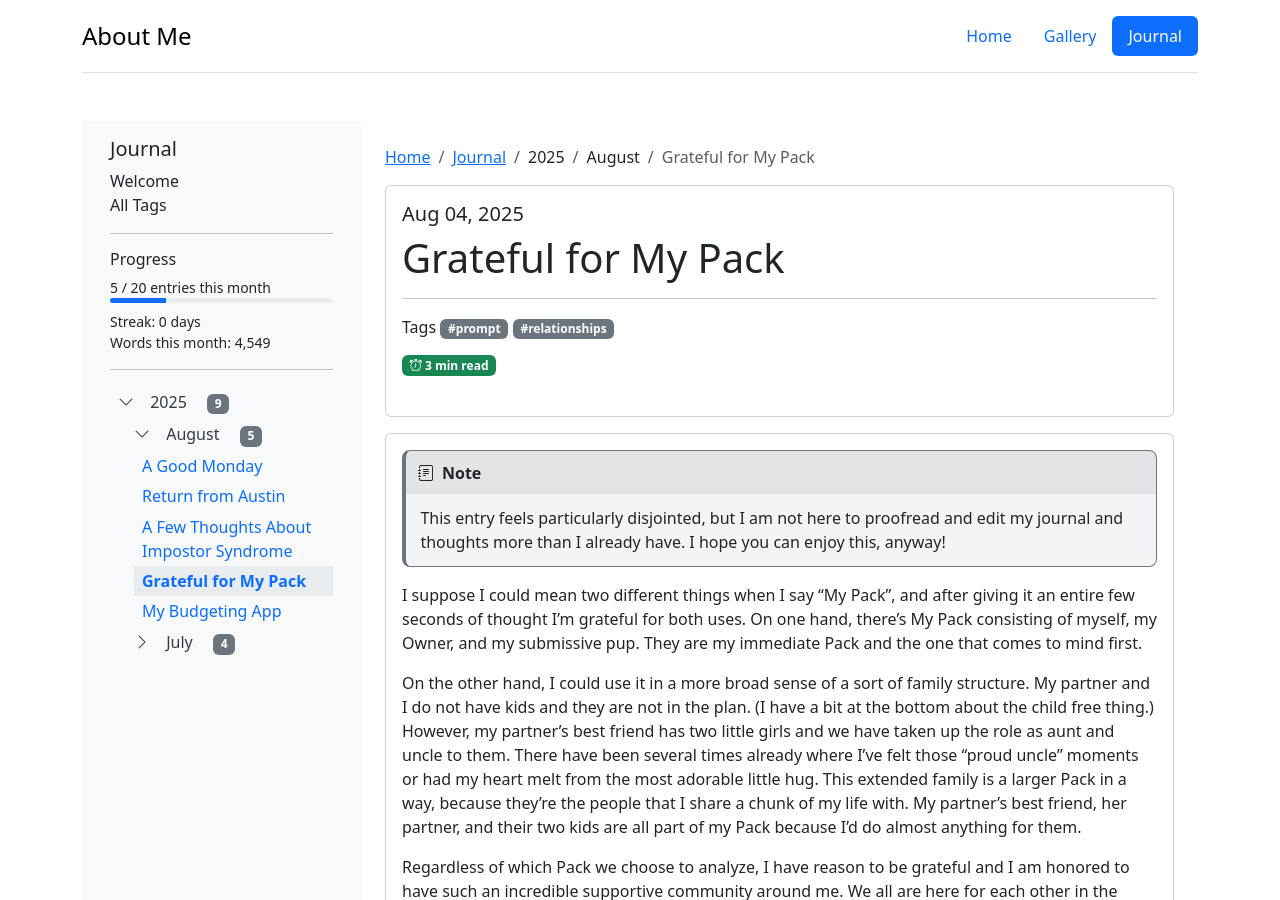
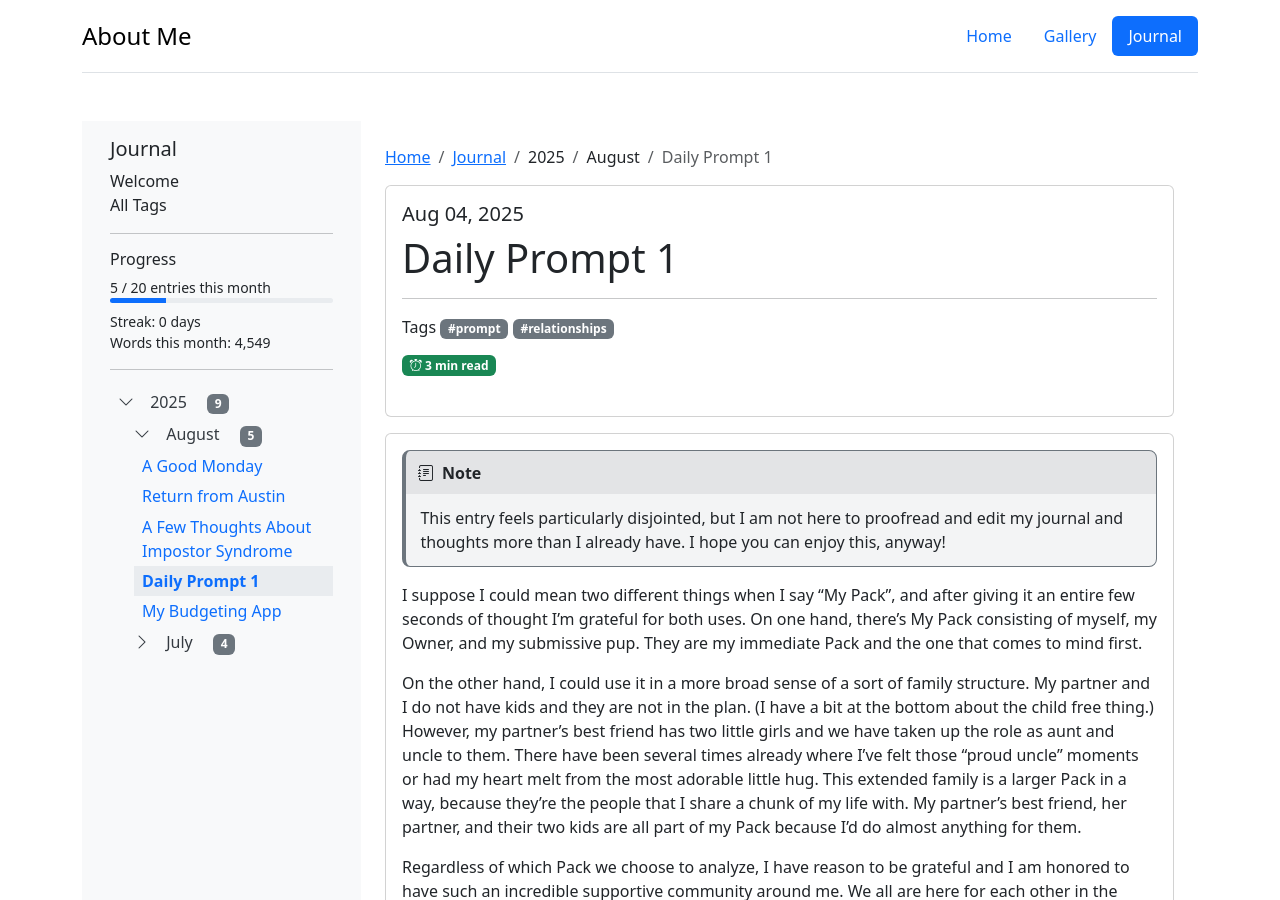
Before and after one commit to SabinDarkstone/SabinDarkstone.github.io, a Jekyll site: the page built from site/_journal/2025-08-04.md, in a window 1280 px wide and 900 px high. Built offline with Jekyll 4.4.1, drawn with Linux system fonts in a browser that asks for light colours.

Commit message:
manual journal commit 2025-08-20 15:17:17

```diff
--- a/site/_journal/2025-08-04.md
+++ b/site/_journal/2025-08-04.md
@@ -4,12 +4,14 @@ date: 2025-08-04
 tags:
   - prompt
   - relationships
-title: Grateful for My Pack
+title: Daily Prompt 1
 description: "Today I answer the question: what am I grateful for?"
-modified: 2025-08-17 14:21:22
+modified: 2025-08-20 15:10:49
 created: 2025-07-28 10:29:57
 status: published
 private: false
+series: Daily Prompts
+series_order: 1
 ---
 >[!NOTE]
 >
```
